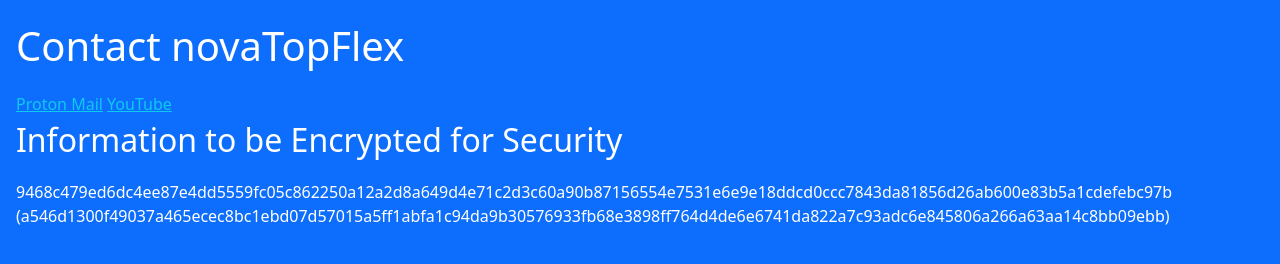
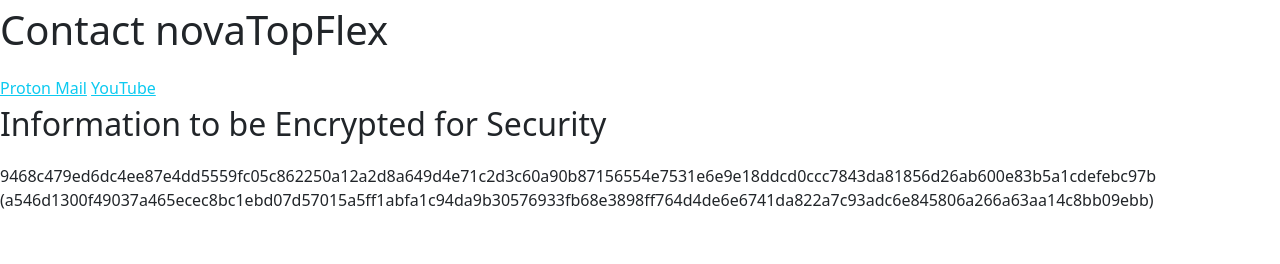
Before and after one commit to novaTopFlex/novatopflex.github.io, a plain HTML site: page contact.html in a window 1280 px wide. Drawn offline with nearby package versions, Linux system fonts and the light colour scheme.

Commit message:
Update contact.html

```diff
--- a/contact.html
+++ b/contact.html
@@ -6,7 +6,7 @@
   <link href="https://cdn.jsdelivr.net/npm/bootstrap@5.3.3/dist/css/bootstrap.min.css" rel="stylesheet" integrity="sha384-QWTKZyjpPEjISv5WaRU9OFeRpok6YctnYmDr5pNlyT2bRjXh0JMhjY6hW+ALEwIH" crossorigin="anonymous">
   <script src="https://cdn.jsdelivr.net/npm/bootstrap@5.3.3/dist/js/bootstrap.bundle.min.js" integrity="sha384-YvpcrYf0tY3lHB60NNkmXc5s9fDVZLESaAA55NDzOxhy9GkcIdslK1eN7N6jIeHz" crossorigin="anonymous"></script>
 </head>
-<body class="text-bg-primary p-3">
+<body>
   <p class="fs-1 text-start">Contact novaTopFlex</p>
   <a href="mailto:andrewkaymars@proton.me" class="link-info">Proton Mail</a>
   <a href="https://youtube.com/@novaTopFlex" class="link-info">YouTube</a>
```
